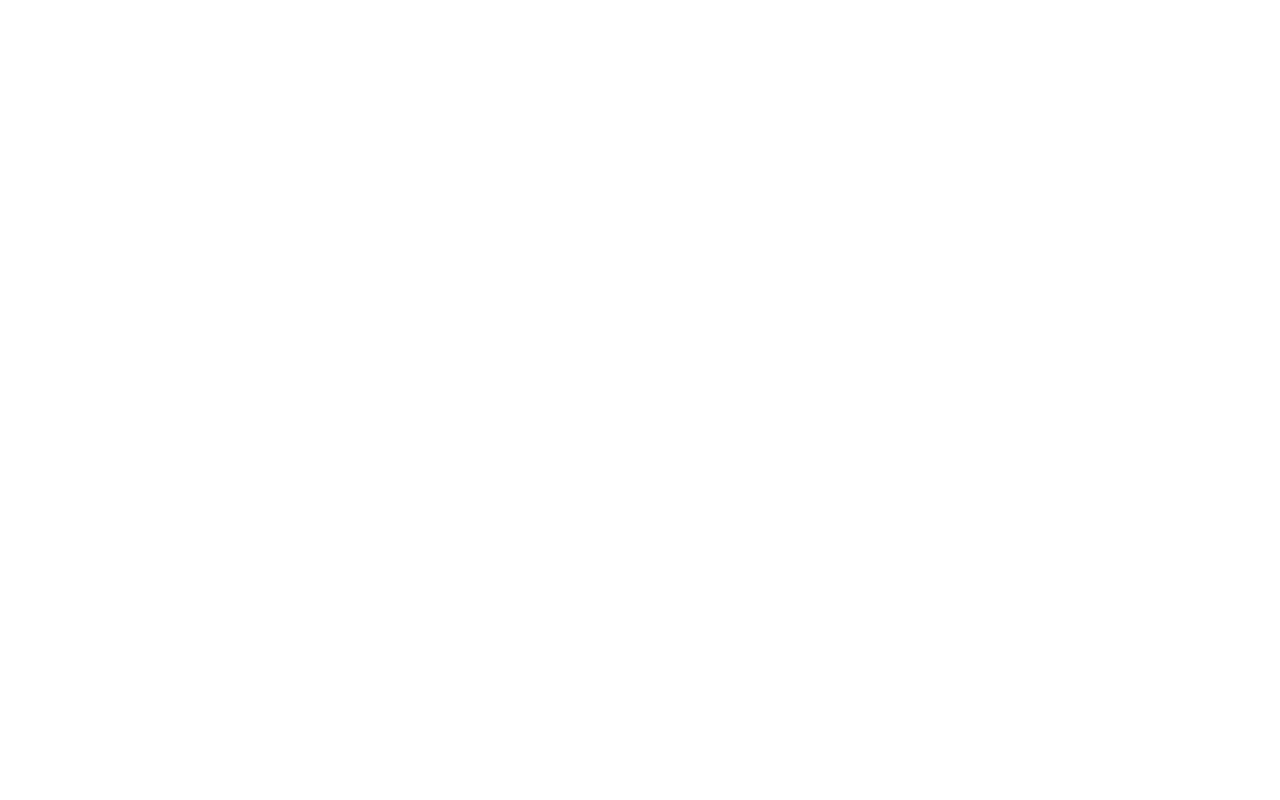
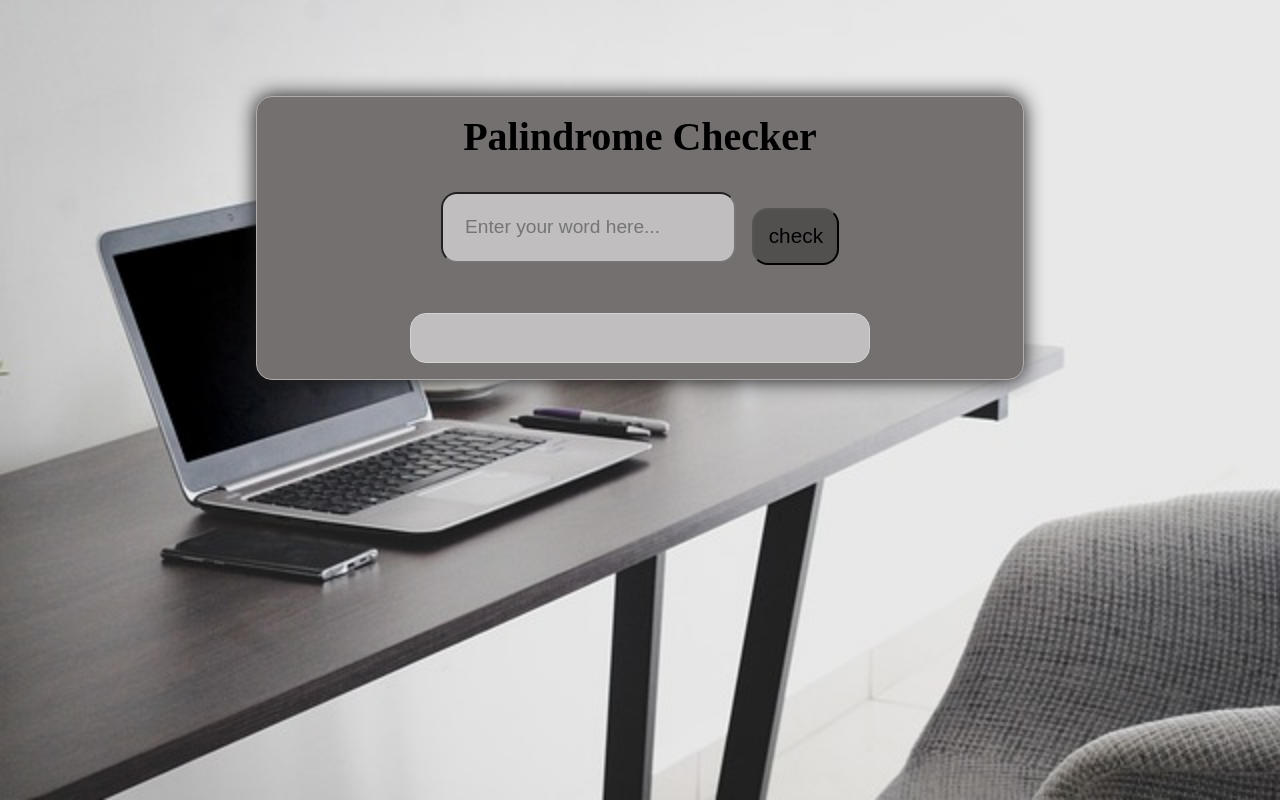
Before and after one commit to enowjohn/parlindromes, a plain HTML site: page index.html in a window 1280 px wide. Drawn offline with Linux system fonts and the light colour scheme.

Commit message:
pushing into the new branch created

```diff
--- a/assets/scripts/index.js
+++ b/assets/scripts/index.js
@@ -0,0 +1,32 @@
+
+function palindrome (str) {
+    const result = document.querySelectorAll('#result')
+
+    const array = str.split(' ').join('')
+    let j = array.length - 1
+    for (let i = 0; i <= j / 2; i++) {
+      if (array[i] !== array[j]) {
+        return false
+      }
+      j--
+    }
+    return true
+  }
+
+  console.log(palindrome('do gees see god'))
+
+  function checkPalindrome () {
+    const word = document.getElementById('question').value
+    const palindrom = palindrome(word)
+    const answer = document.getElementById('result')
+
+    if (palindrom) {
+      answer.innerHTML = 'The word entered is a Palindrome'
+    } else {
+      answer.innerHTML = 'The word entered is not a Palindrome'
+    }
+  }
+
+  if (onclick) {
+    checkPalindrome()
+  }
--- a/assets/styles/style.css
+++ b/assets/styles/style.css
@@ -0,0 +1,132 @@
+* {
+    box-sizing: border-box;
+    margin: 0;
+    padding: 0;
+  }
+
+  body {
+    background-color: #c7ced3;
+    text-align: center;
+    width: 100%;
+    height: 100%;
+    padding-top: 2rem;
+  }
+
+  main {
+    border: 1px solid #105252;
+    border-radius: 1rem;
+    background-color: #21576e;
+    margin: 2rem 1rem;
+  }
+
+  .container {
+    justify-content: center;
+    padding: 2rem;
+    gap: 1rem;
+  }
+
+  h1 {
+    font-size: 1.8rem;
+    color: #0f0f0f;
+    padding-top: 1rem;
+  }
+
+  #question {
+    font-size: 1.1rem;
+    background-color: #d2dee4;
+    padding: 1.5rem 0;
+    color: black;
+    border-radius: 1rem;
+  }
+
+  nav {
+    border: 1px solid lightgray;
+    border-radius: 1rem;
+    justify-content: center;
+    background-color: white;
+    padding: 1rem;
+    font-size: 1.3rem;
+    margin: auto;
+    width: 80%;
+  }
+
+  button {
+    background-color: #154347f5;
+    font-size: 1rem;
+    justify-content: center;
+    padding: 1rem 1.5rem;
+    border-radius: 1rem;
+    margin-top: 1rem;
+    color: white;
+  }
+
+  @media only screen and (min-width: 768px) {
+    * {
+      box-sizing: border-box;
+      margin: 0;
+      padding: 0;
+    }
+
+    body {
+      background-color: #cad7e2;
+      text-align: center;
+      width: 100%;
+      height: 100%;
+      margin: auto;
+      padding-top: 2rem;
+      background-image: url("../images/workplace.jpg");
+      background-size: cover;
+      background-repeat: no-repeat;
+    }
+
+    main {
+      display: flex;
+      flex-direction: column;
+      border: 1px solid #b1adad;
+      border-radius: 1rem;
+      margin: 4rem auto;
+      background-color: #747070;
+      width: 60%;
+      box-shadow: 0 0 20px #131212;
+      transition: transform 0.3s ease-in-out;
+    }
+
+    .container {
+      display: flex;
+      justify-content: center;
+    }
+
+    h1 {
+      font-size: 2.5rem;
+      color: #000;
+      padding-top: 1rem;
+    }
+
+    #question {
+      font-size: 1.2rem;
+      background-color: #c0bebe;
+      padding: 1.4rem;
+      color: black;
+      border-radius: 1rem;
+    }
+
+    nav {
+      border: 1px solid lightgray;
+      border-radius: 1rem;
+      justify-content: center;
+      background-color: #c0bebe;
+      width: 60%;
+      padding: 1.5rem;
+      font-size: 1.5rem;
+      margin: 1rem auto;
+    }
+
+    button {
+      background-color: #524f4f;
+      font-size: 1.3rem;
+      justify-content: center;
+      padding: 0.9rem;
+      border-radius: 1rem;
+      color: black;
+    }
+  }
--- a/index.html
+++ b/index.html
@@ -10,5 +10,21 @@
         <header>
             <!-- <h1>Palindrome Checker</h1> -->
         </header>
+
+    <main>
+        <h1>Palindrome Checker</h1>
+        <div class="container">
+            <div class="texts">
+                <input type="text" id="question" placeholder="Enter your word here...">
+            </div>
+           <div>
+                <button onclick="checkPalindrome()">check</button>
+            </div>
+        </div>
+        <nav>
+            <p id="result"></p>
+        </nav>
+    </main>
+    <script src = "./assets/scripts/index.js"></script>
     </body>
 </html>
```
